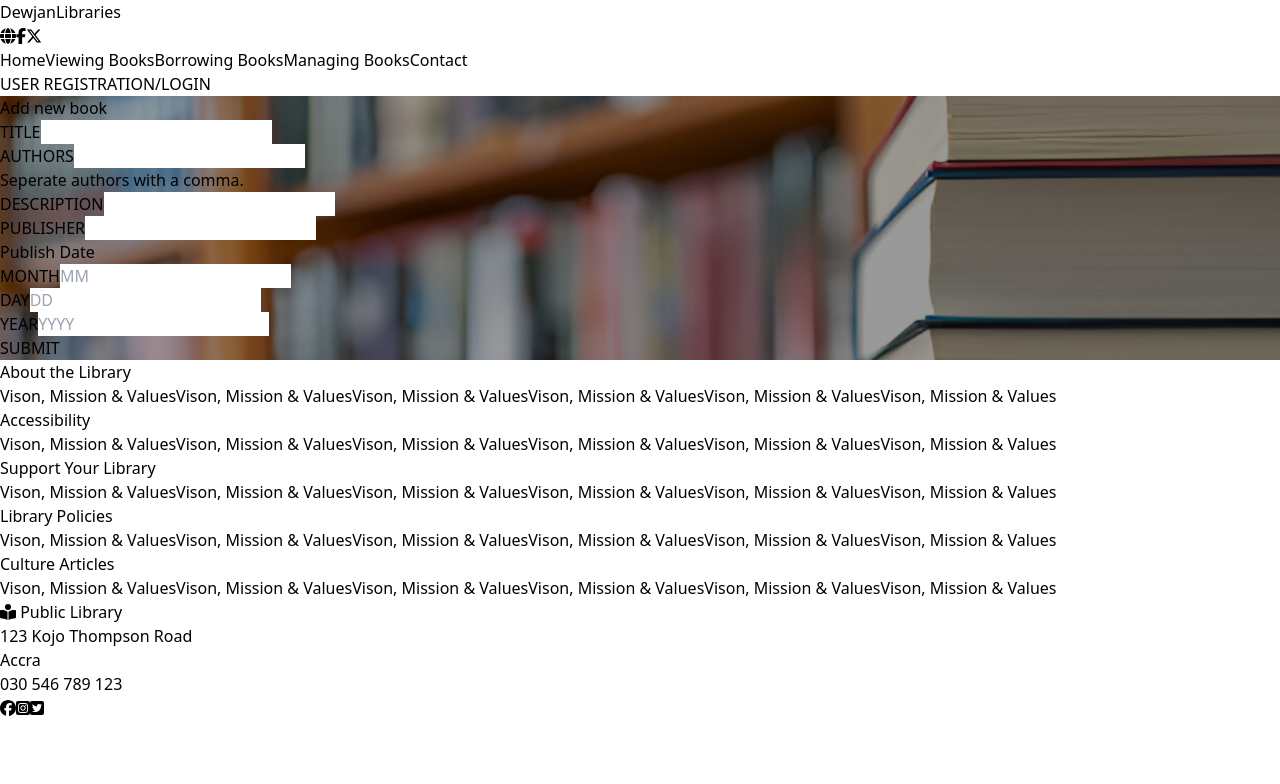
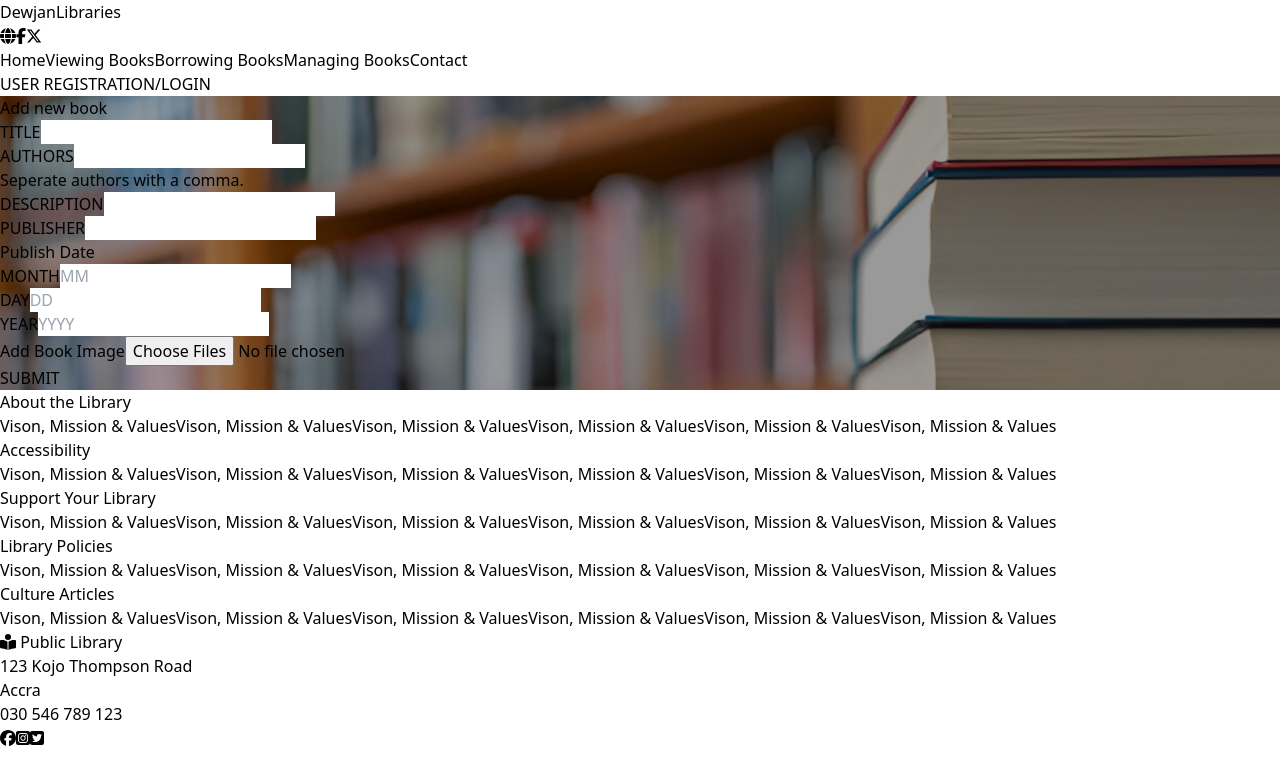
Before and after one commit to Dewjan-Libraries/dewjan-app, a React (Vite) app: page /add-new in a window 1280 px wide. Shown: the top 784 px of the page. Built offline with nearby package versions, Linux system fonts and the light colour scheme.

Commit message:
Nkunim's update

```diff
--- a/src/pages/addBook/index.jsx
+++ b/src/pages/addBook/index.jsx
@@ -1,5 +1,6 @@
 import Footer from "../../components/Footer";
 import Navbar from "../../components/Navbar";
+import React, { useState } from 'react';
 
 const AddBook = () => {
   return (
@@ -8,9 +9,9 @@ const AddBook = () => {
       <Navbar />
 
 
-      <div className="image pl-8 pt-40  ">
+      <div className="image pl-8 pt-40   ">
       <h3 className="font-bold text-2xl text-gray-300">Add new book</h3>
-      <form className="flex flex-col pt-4 w-full max-w-lg" action="">
+      <form className="flex flex-col pt-4 w-full max-w-lg box-border shadow-pink" action="">
       <div class="mb-4">
       <label class="block text-gray-300 text-sm font-bold mb-2" for="username">
         TITLE
@@ -64,9 +65,22 @@ const AddBook = () => {
       </label>
       <input className="shadow appearance-none border rounded w-full py-2 px-3 text-gray-700 leading-tight focus:outline-none focus:shadow-outline" id="Year" type="text" placeholder="YYYY"/>
     </div>
+        </form>
 
-
-        </form>
+        <div className="mb-3 w-96">
+          <label
+            htmlFor="formFileMultiple"
+            className="mb-2 inline-block text-gray-300 font-semibold dark:text-neutral-200"
+          >
+          Add Book Image
+          </label>
+          <input
+            className=" m-0 block w-full min-w-0 flex-auto rounded border border-solid border-neutral-300 bg-clip-padding px-3 py-[0.32rem] text-base font-normal text-neutral-400 transition duration-300 ease-in-out file:-mx-3 file:-my-[0.32rem] file:overflow-hidden file:rounded-none file:border-0 file:border-solid file:border-inherit file:bg-neutral-100 file:px-3 file:py-[0.32rem] file:text-neutral-700 file:transition file:duration-150 file:ease-in-out file:[border-inline-end-width:1px] file:[margin-inline-end:0.75rem] hover:file:bg-neutral-200 focus:border-primary focus:text-neutral-700 focus:shadow-te-primary focus:outline-none dark:border-neutral-600 dark:text-neutral-200 dark:file:bg-neutral-700 dark:file:text-neutral-100 dark:focus:border-primary"
+            type="file"
+            id="formFileMultiple"
+            multiple
+          />
+      </div>
         </div>
 
         <div className="pb-6"><button className="bg-red-500 p-2 rounded  hover:bg-gray-500 font-semibold border-none " type="submit">SUBMIT</button></div>
```
